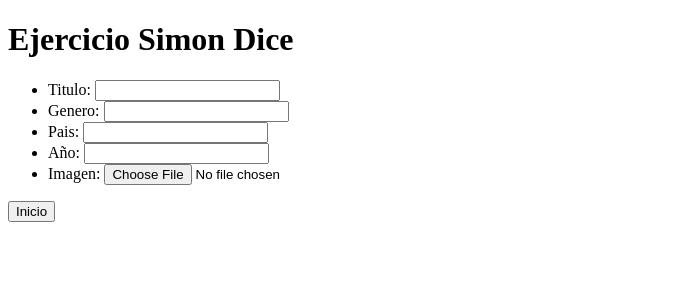
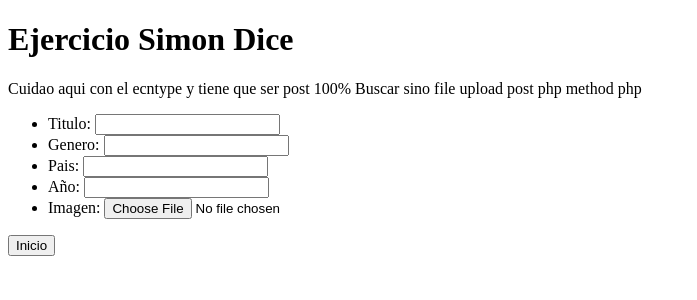
Before and after one commit to AdolfoMarGar/DockerClase, a PHP site: page /v_formPelicula.php in a window 1280 px wide. Shown: the top 300 px of the page, without its empty margins (0-697 px from the left). Run offline with PHP 8.4, Linux system fonts and the light colour scheme.

Commit message:
Fin de clase y como subir archivos desde php

```diff
--- a/v_formPelicula.php
+++ b/v_formPelicula.php
@@ -5,8 +5,9 @@
     <h1>Ejercicio Simon Dice</h1>
   </head>
   <body>
-
-  <form action="/my-handling-form-page" method="post">
+  Cuidao aqui con el ecntype y tiene que ser post 100%
+  Buscar sino file upload post php method php
+  <form action="/my-handling-form-page" method="post" enctype="multipart/form-data">
     <ul>
       <li>
         <label for="titulo">Titulo:</label>
```
